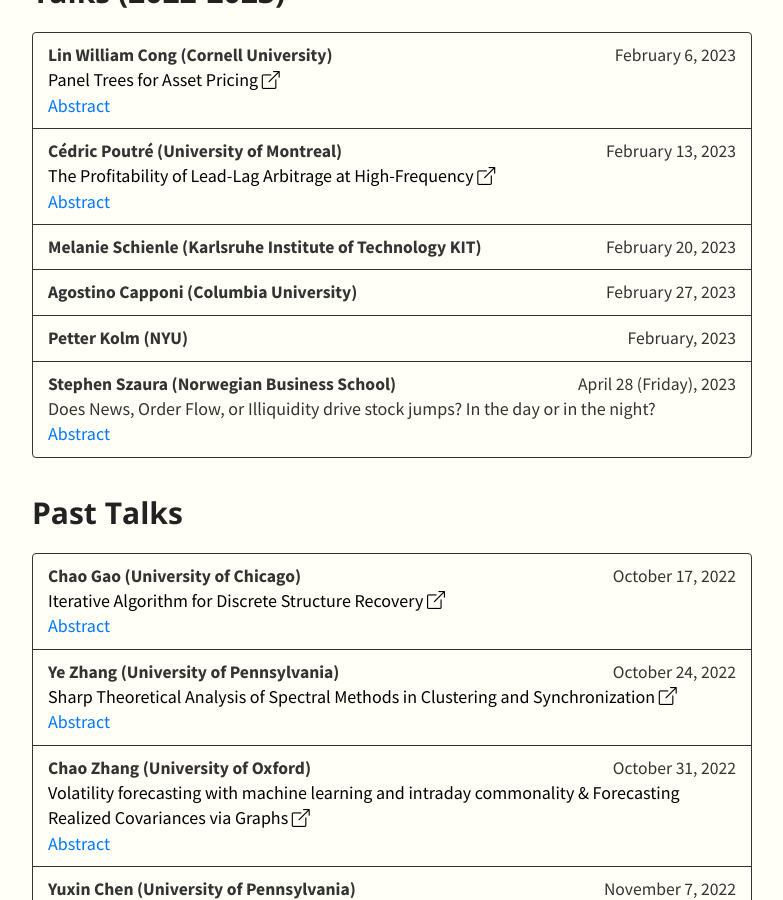
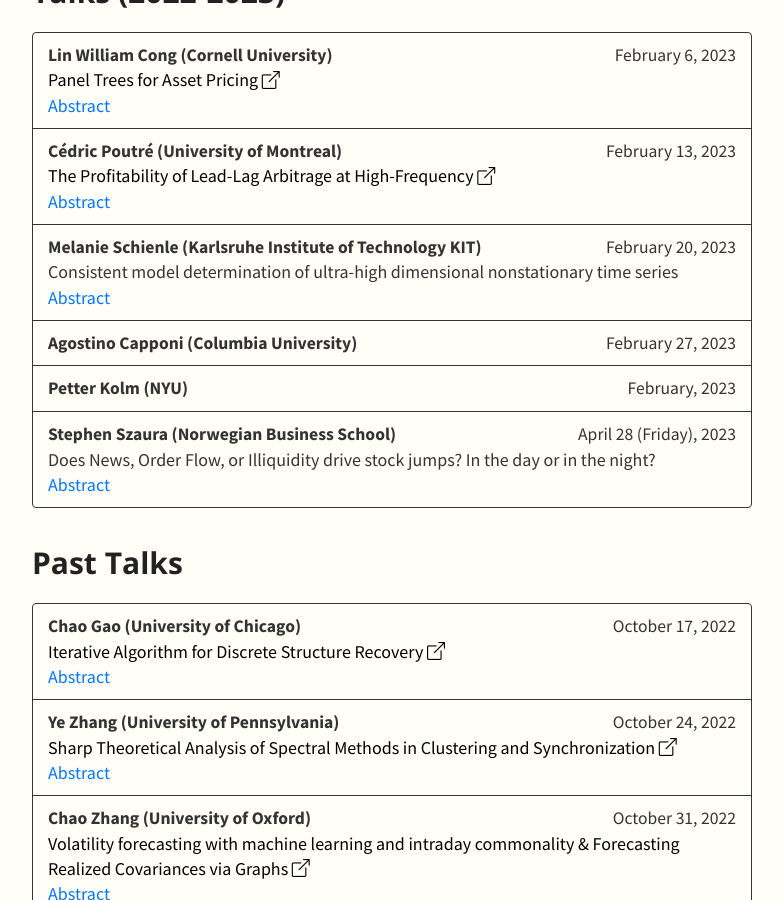
Before and after one commit to SML-Fin/SML-Fin.github.io, a Jekyll site: the page built from index.md, in a window 1280 px wide and 900 px high, scrolled down 558 px. Shown: the whole window, without its empty margins (248-1031 px from the left). Built offline with Jekyll 4.4.1, drawn with Linux system fonts in a browser that asks for light colours; nearby versions of some CDN libraries; our own code applies the rules of GitHub Pages for plain Markdown files.

Commit message:
adding Melanie Schienle

```diff
--- a/_data/talks.yml
+++ b/_data/talks.yml
@@ -12,6 +12,8 @@
       link: https://papers.ssrn.com/sol3/papers.cfm?abstract_id=4223813
     - speaker: Melanie Schienle  (Karlsruhe Institute of Technology KIT)
       date: February 20, 2023
+      abstract: This paper proposes a method for model determination in ultra-high dimensional cointegrated systems where the cross-section dimension $m$ can even largely exceed the sample size $T$. For such ultra-high dimensional cases, we require an adequate non-standard pre-screening step which we develop for the nonstationary cointegration vector but also for the stationary loading matrix. We prove that identified sets for the non-zero loadings and the cointegration space contain the respective true sets with high probability. A feasible algorithm is provided, making the technique easily accessible for practitioners. In a second step, we employ reduced rank regression based on the pre-selected set of variables, and show the cointegration rank selection consistency of the overall procedure. In order to achieve consistent rank selection, we propose a tailored information criterion which is also of general interest for factor models when both strong and weak factors are present. Results of the simulation study demonstrate competitive performance of the proposed methodology. In an empirical study with 1045 NASDAQ stocks, the proposed methodology allows for large-scale multivariate predictive regression for the entire system.
+      title: Consistent model determination of ultra-high dimensional nonstationary time series
     - speaker: Agostino Capponi (Columbia University)
       date: February 27, 2023
     - speaker: Petter Kolm (NYU)
```
